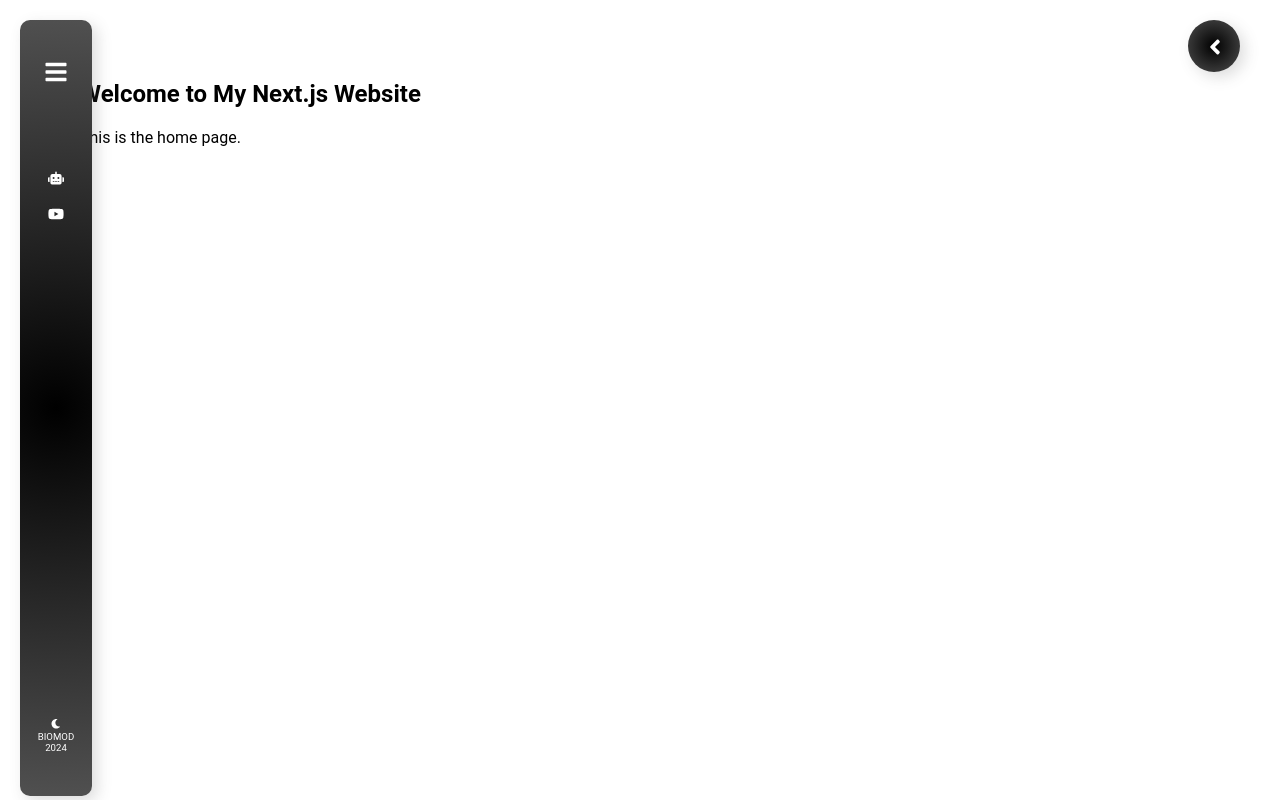
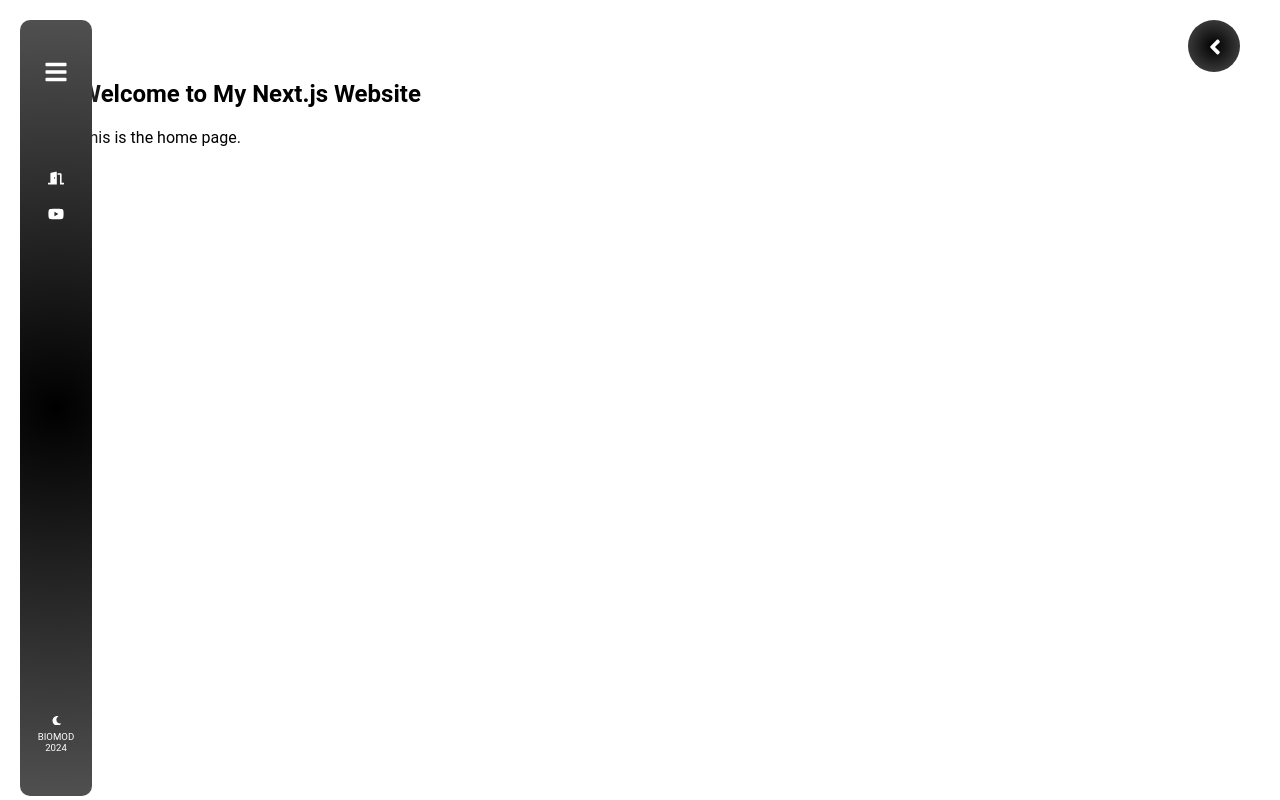
Before and after one commit to sbeeredd04/TBD, a Next.js app in the folder biomod24/: page / in a window 1280 px wide. Built offline with nearby package versions, Linux system fonts and the light colour scheme.

Commit message:
Sidebar Navbar modifications and fixes

```diff
--- a/biomod24/src/app/components/Navbar.js
+++ b/biomod24/src/app/components/Navbar.js
@@ -12,12 +12,12 @@ const Navbar = () => {
         <FaAngleLeft className={styles.hideIcon} />
       </div>
       <div className={styles.navItems}>
-        <Link href="/"><div className={styles.navItem}>Home</div></Link>
-        <Link href="/introduction"><div className={styles.navItem}>Introduction</div></Link>
-        <Link href="/project"><div className={styles.navItem}>Project</div></Link>
-        <Link href="/experiments"><div className={styles.navItem}>Experiments</div></Link>
-        <Link href="/results"><div className={styles.navItem}>Results</div></Link>
-        <Link href="/team"><div className={styles.navItem}>Team</div></Link>
+        <Link href="/" className={styles.navItem} >Home</Link>
+        <Link href="/introduction" className={styles.navItem}>Introduction</Link>
+        <Link href="/project" className={styles.navItem}>Project</Link>
+        <Link href="/experiments" className={styles.navItem}>Experiments</Link>
+        <Link href="/results" className={styles.navItem}>Results</Link>
+        <Link href="/team" className={styles.navItem}>Team</Link>
       </div>
     </div>
   );
--- a/biomod24/src/app/components/Navbar.module.css
+++ b/biomod24/src/app/components/Navbar.module.css
@@ -1,4 +1,5 @@
 /* src/app/components/Navbar.module.css */
+
 
 .navbarContainer {
     position: fixed;
--- a/biomod24/src/app/components/Sidebar.js
+++ b/biomod24/src/app/components/Sidebar.js
@@ -3,7 +3,7 @@
 "use client";
 
 import { useState, useEffect } from 'react';
-import { FaBars, FaYoutube, FaSun, FaMoon, FaRobot } from 'react-icons/fa';
+import { FaBars, FaYoutube, FaSun, FaMoon, FaRobot, FaDoorOpen } from 'react-icons/fa';
 import styles from './Sidebar.module.css';
 
 const Sidebar = () => {
@@ -32,7 +32,7 @@ const Sidebar = () => {
           <span><h2>Cargo Sorting Robot</h2></span>
         </div>
         <div className={styles.menuItem}>
-          <FaRobot />
+          <FaDoorOpen />
           <span>Welcome</span>
         </div>
         <div className={styles.menuItem}>
--- a/biomod24/src/app/components/Sidebar.module.css
+++ b/biomod24/src/app/components/Sidebar.module.css
@@ -92,3 +92,7 @@
     color: var(--footer-color);
     background-color: var(--sidebar-bg);
   }
+
+  .themeToggle {
+    padding: 10% 40%;
+  }
--- a/biomod24/src/app/styles/globals.css
+++ b/biomod24/src/app/styles/globals.css
@@ -6,7 +6,7 @@
   --menu-item-hover: #e0e0e0;
   --bg-gradient-start: rgb(0, 0, 0);
   --bg-gradient-end: rgb(80, 80, 80);
-  --box-shadow-color: rgba(80, 80, 80, 0.2);
+  --box-shadow-color: rgba(255, 255, 255, 0.2);
   --footer-color: #000000;
 }
 
```
